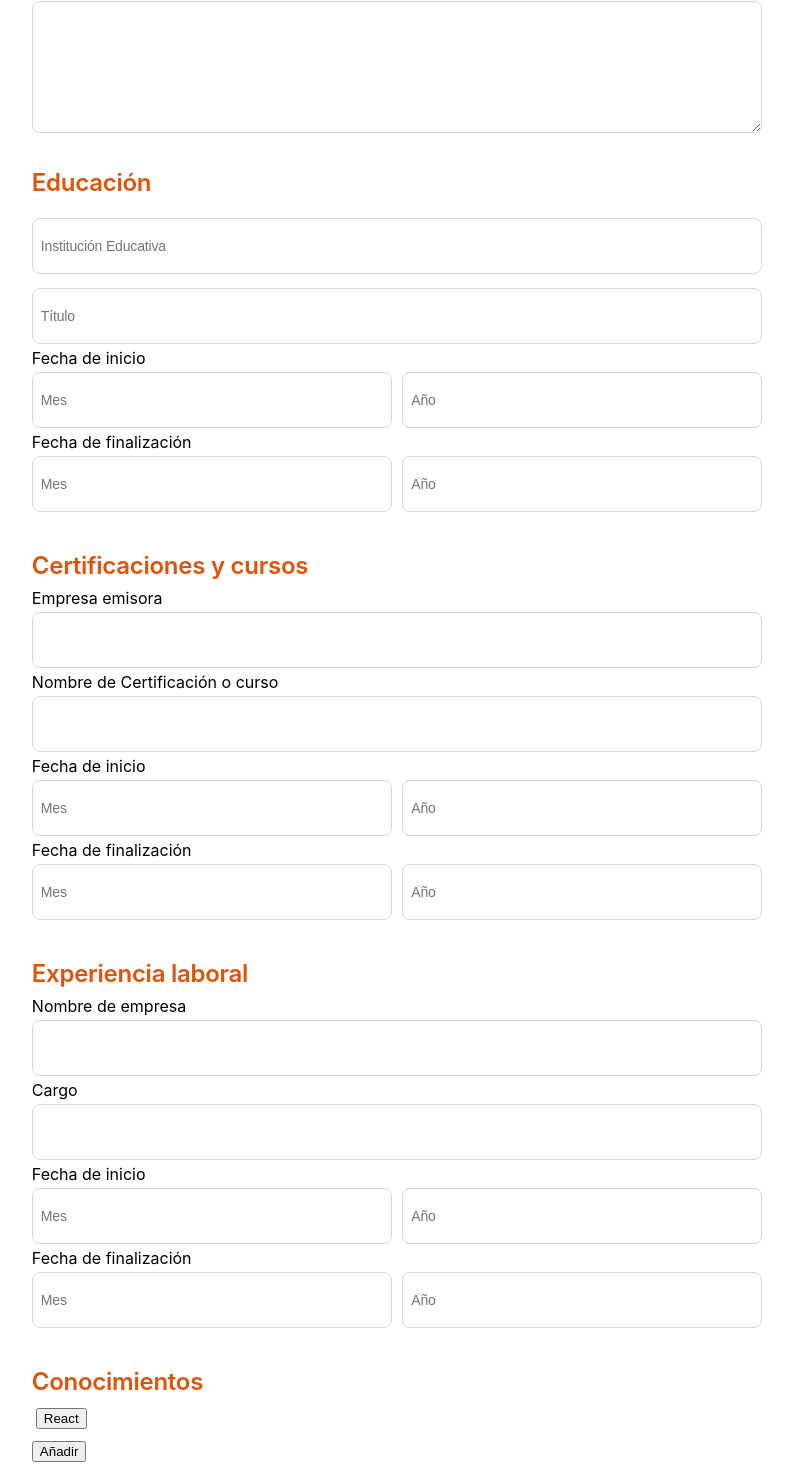
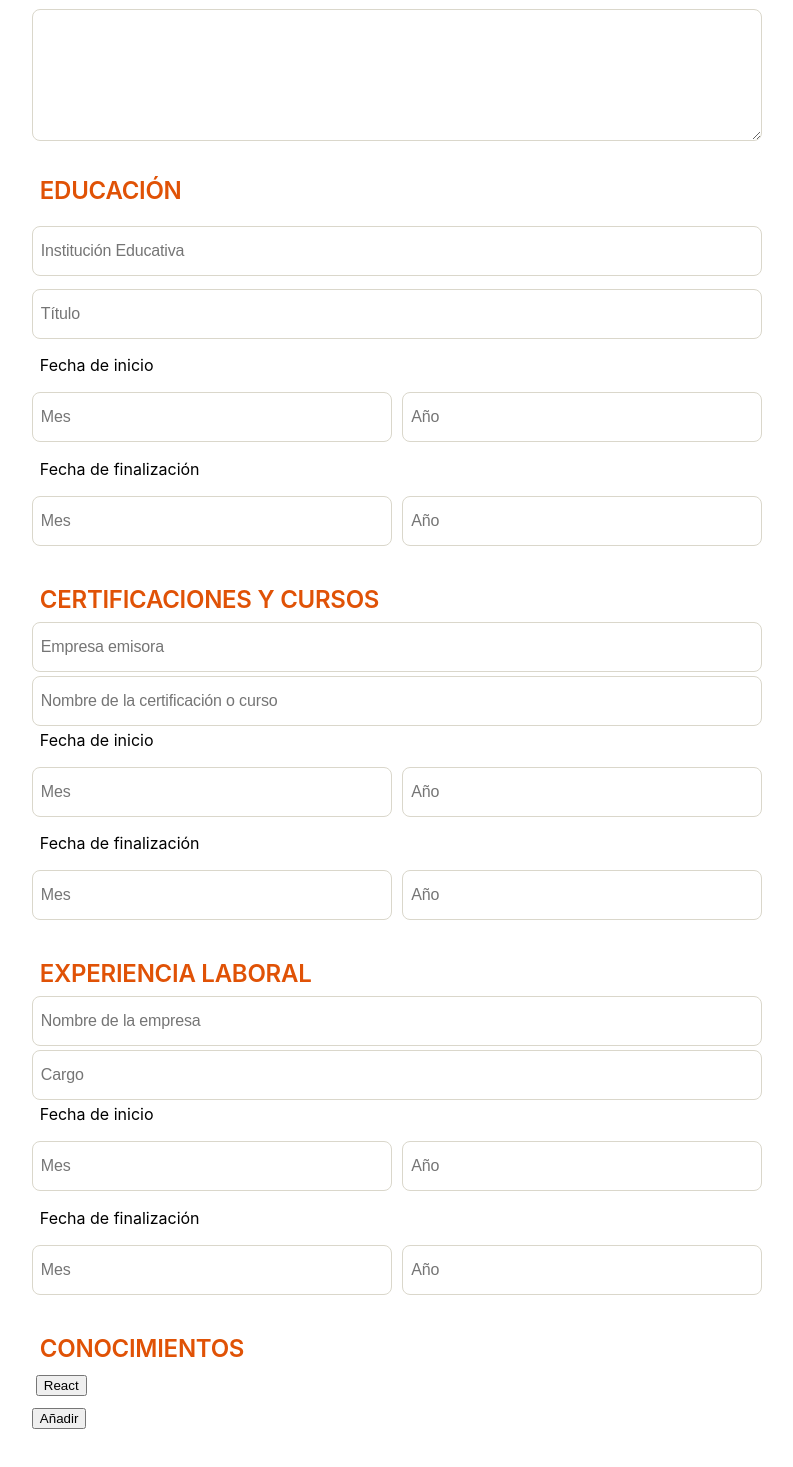
Before and after one commit to dinessa-ga/BlueTab_desarrollo, a React (Create React App) app: page / in a window 1280 px wide. Shown: the part 270-1737 px from the top of the page, without its empty margins (243-1036 px from the left). Built offline with nearby package versions, Linux system fonts and the light colour scheme; no server answers.

Commit message:
feat and style: dando padding, editando placeholder

```diff
--- a/src/components/Prueba1FU.css
+++ b/src/components/Prueba1FU.css
@@ -1,27 +1,32 @@
-#formCv{
-    display: grid; place-items: center;
-}
-.container-form{
-
+#formCv {
+    display: grid;
+    place-items: center;
+    margin: 1rem 0 8rem 0;
 }
 
-section{
+.container-form {
+    margin-bottom: 2rem;
+}
+
+section {
     margin: 2rem 0 0 0;
 
 }
 
-.input-group{
-    margin: 0.8rem 0 0 0; /* Para establecer margin top luego de cada input-group */
+.input-group {
+    margin: 0.8rem 0 0.8rem 0;
+    /* Para establecer margin top y bottom luego de cada input-group */
     display: grid;
-    grid-row-gap: 0.4rem; /* Espacio vertical entre elementos en .input-group */
+    grid-row-gap: 0.3rem;
+    /* Espacio vertical entre elementos en .input-group */
 
 }
 
 
-.group-large-input{
+.group-large-input {
     display: flex;
     width: 44.5rem;
-    height: 2.375rem;
+    height: 2rem;
     padding: 0.5rem;
     align-items: flex-start;
     gap: 0.625rem;
@@ -31,53 +36,63 @@ section{
 
 }
 
-.group-title{
+.group-title {
     color: var(--Naranja-Bluetab, #E05206);
     font-size: 1.5rem;
     font-style: normal;
     font-weight: 600;
-    line-height: 150%; /* 2.25rem */
+    line-height: 150%;
+    /* 2.25rem */
     letter-spacing: -0.0165rem;
+    text-transform: uppercase;
 
 }
 
-#formCv input, textarea{
+#formCv input,
+textarea {
     border-radius: 0.5rem;
     border: 1px solid var(--Gris-claro-Bluetab, #DAD7CB);
     background: var(--Blanco, #FFF);
     color: var(--Gris-Bluetab, #675C53);
 
     /* Cuerpo texto */
-    font-size: 0.875rem;
+    font-size: 1rem;
     font-style: normal;
     font-weight: 400;
-    line-height: 150%; /* 1.3125rem */
+    line-height: 150%;
+    /* 1.3125rem */
     letter-spacing: -0.00963rem;
+
 }
 
-#summary{
+label,
+input,
+p {
+
+    padding-left:0.5rem; ;
+}
+
+#summary {
     display: flex;
     width: 44.5rem;
     height: 7.125rem;
-    padding: 0.5rem;
+    padding: 0.5rem; /*  sangría para el texto */
     align-items: flex-start;
     gap: 0.625rem;
     flex-shrink: 0;
 }
 
-.label-Date{
-    margin: 4rem 0 0 0; /* Para establecer margin  a los label de fechas */
 
+.container-date {
+    display: flex;
+    margin: 0.8rem 0 0.8rem 0;
 }
 
-.container-date{
-    display: flex;
-    margin: 0;
-}
+.label-date {}
 
-.date{
+.date {
     width: 21.369rem;
-    height: 2.375rem;
+    height: 2rem;
     padding: 0.5rem;
     align-items: flex-start;
     flex-shrink: 0;
@@ -85,23 +100,40 @@ section{
 
 /* Establece un margen derecho en el primer input*/
 .date:first-child {
-    margin-right: 0.41rem; /* Ajusta el valor según tu preferencia de espacio */
+    margin-right: 0.41rem;
+    /* Ajusta el valor según tu preferencia de espacio */
 }
 
-  input[type="text"]{
+input[type="text"] {}
 
-}
-
-.button-save{
+.button-save {
     display: flex;
-    width: 8.5625rem;
+    width: 8rem;
     height: 2.375rem;
     padding: 0.625rem;
     justify-content: center;
     align-items: center;
     gap: 0.625rem;
     flex-shrink: 0;
-
+    border: none;
     border-radius: 1.5rem;
     background: var(--Azul-claro-Bluetab, #6F9AD3);
+
+
+
+    color: var(--Blanco, #FFF);
+    text-align: center;
+    /* font-family: Titillium Web; */
+    font-size: 1rem;
+    font-style: normal;
+    font-weight: 600;
+    line-height: 150%;
+    /* 1.5rem */
+    letter-spacing: -0.011rem;
 }
+
+.button-save:hover {
+    background: var(--Azul-Bluetab, #212492);
+    box-shadow: 0px 4px 8px 0px rgba(0, 0, 0, 0.25);
+    /* Solo sobrescribe las propiedades que deseas cambiar en el estado :hover */
+}
--- a/src/components/Prueba1FU.js
+++ b/src/components/Prueba1FU.js
@@ -133,7 +133,7 @@ export default function UploadCV() {
           </div>
 
 
-          <label htmlFor="education_startDate" className='label-date'>Fecha de inicio</label>
+          <label htmlFor="education_startDate"  >Fecha de inicio</label>
           <div className="container-date">
             <input
               type="text"
@@ -156,7 +156,7 @@ export default function UploadCV() {
             />
           </div>
 
-          <label htmlFor="education_lastMonth" className='label-date'>Fecha de finalización</label>
+          <label htmlFor="education_lastMonth" className="label-date">Fecha de finalización</label>
           <div className="container-date">
             <input
               type="text"
@@ -182,20 +182,20 @@ export default function UploadCV() {
 
         <section>
           <p className="group-title">Certificaciones y cursos</p>
-          <label htmlFor="certification_company">Empresa emisora</label>
           <input
             type="text"
             className="group-large-input"
+            placeholder='Empresa emisora'
             id="certification_company"
             name="certification_company"
             value={formData.certification_company}
             onChange={handleChange}
           />
 
-          <label htmlFor="certification_name">Nombre de Certificación o curso</label>
           <input
             type="text"
             className="group-large-input"
+            placeholder='Nombre de la certificación o curso'
             id="certification_name"
             name="certification_name"
             value={formData.certification_name}
@@ -250,20 +250,22 @@ export default function UploadCV() {
 
         <section>
           <p className="group-title">Experiencia laboral</p>
-          <label htmlFor="experience_nameCompany">Nombre de empresa</label>
+
           <input
             type="text"
             className="group-large-input"
+            placeholder='Nombre de la empresa'
             id="experience_nameCompany"
             name="experience_nameCompany"
             value={formData.experience_nameCompany}
             onChange={handleChange}
           />
 
-          <label htmlFor="experience_position">Cargo</label>
+
           <input
             type="text"
             className="group-large-input"
+            placeholder='Cargo'
             id="experience_position"
             name="experience_position"
             value={formData.experience_position}
```
